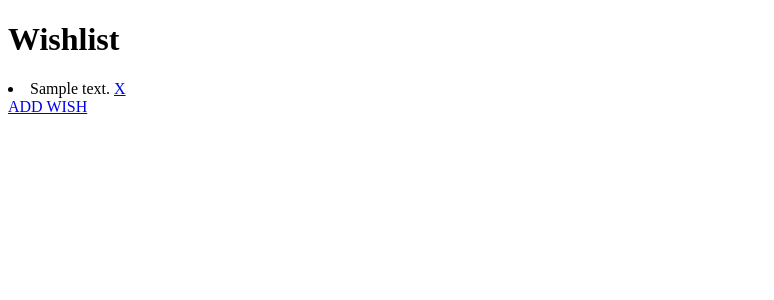
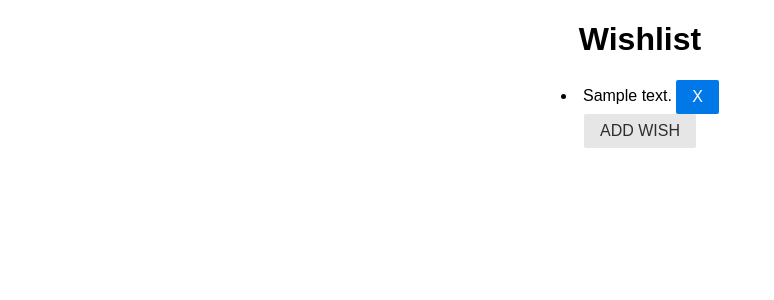
Before and after one commit to perice-pope/django-wishlist, a Django app: template main_app/templates/index.html in a window 1280 px wide. Shown: the top 300 px of the page, without its empty margins (0-774 px from the left). Run offline with Django 3.2, Linux system fonts and the light colour scheme; the template is opened without the code that fills it: most values are stand-ins (such as "Sample title", 1, 10 or a date in 2020); some libraries are stand-ins or nearby versions.

Commit message:
finish finish assessment

```diff
--- a/main_app/static/css/style.css
+++ b/main_app/static/css/style.css
@@ -0,0 +1,16 @@
+.btn {
+    color: white;
+    border-radius: 4px;
+    text-shadow: 0 1px 1px rgba(0, 0, 0, 0.2);
+    background: rgb(28, 184, 65); /* this is a green */
+}
+
+h1 {
+    font-size: 2em;
+    margin: .67em 0;
+    text-align: center;
+}
+
+html {
+    text-align: center;
+}
--- a/main_app/templates/index.html
+++ b/main_app/templates/index.html
@@ -1,27 +1,28 @@
 {% load static %}
 
 <!DOCTYPE html>
-<html lang="en">
+<html lang="en" style="text-align: center">
 
 <head>
     <meta charset="UTF-8">
     <meta name="viewport" content="width=device-width, initial-scale=1.0">
     <meta http-equiv="X-UA-Compatible" content="ie=edge">
-    <link rel="stylesheet" type="text/css" href="../static/css/style.css">
+    <link rel="stylesheet" href="https://unpkg.com/purecss@1.0.0/build/pure-min.css" integrity="sha384-nn4HPE8lTHyVtfCBi5yW9d20FjT8BJwUXyWZT9InLYax14RDjBj46LmSztkmNP9w" crossorigin="anonymous">
+    <link rel="stylesheet" type="text/css" href="{% static 'css/style.css' %}">
     <title>Wishlist</title>
 </head>
 
 <body>
 
-    <h1>Wishlist</h1>
+    <h1 class="w">Wishlist</h1>
     {% if wishes|length == 0 %}
-    <p>no wishes yet</p>
+    <p>No wishes yet! Wish for anything... </p>
     <ul>
         {% else %}
         {% for wish in wishes %}
         <li>
             {{ wish.description}}
-            <a href="{% url 'delete' wish.id %}">X</a>
+            <a class="pure-button pure-button-primary" href="{% url 'delete' wish.id %}">X</a>
 
             {% endfor %}
             {% endif %}
@@ -29,7 +30,7 @@
         </ul>
         <br>
         <span>
-        <a href={% url 'add' %}> ADD WISH</a>
+        <a class="button-xlarge pure-button" href={% url 'add' %}> ADD WISH</a>
     </span>
 
 </body>
```
Also changed, not shown: main_app/templates/main_app/wish_confirm_delete.html (+7 -4 lines), main_app/templates/main_app/wish_form.html (+7 -4 lines).
